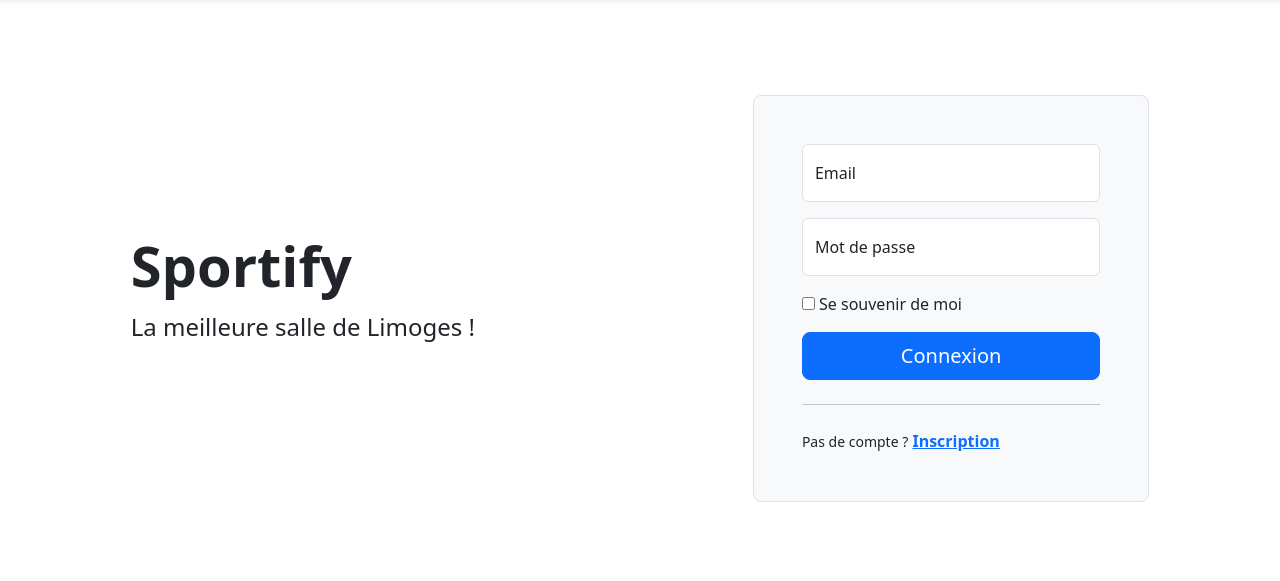
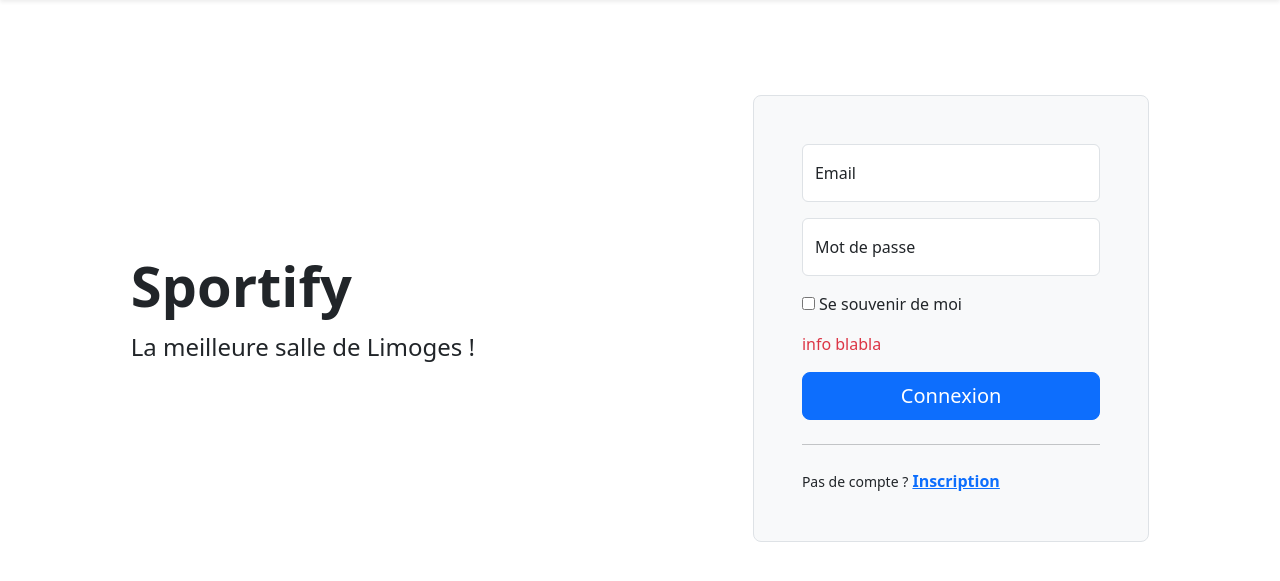
Before and after one commit to yamine-dr/sportify, a PHP site: page /index.php?action=signin in a window 1280 px wide. Shown: the part 56-637 px from the top of the page. Run offline with PHP 8.4, Linux system fonts and the light colour scheme.

Commit message:
test info

```diff
--- a/templates/auth/signin.php
+++ b/templates/auth/signin.php
@@ -32,6 +32,7 @@ $verificationLink = (isset($_SERVER['HTTPS']) && $_SERVER['HTTPS']
 								<input type="checkbox" value="remember-me"> Se souvenir de moi
 							</label>
 						</div>
+						<p class="text-danger">info blabla</p>
 						<button class="w-100 btn btn-lg btn-primary" type="submit">Connexion</button>
 					</form>
 
```
